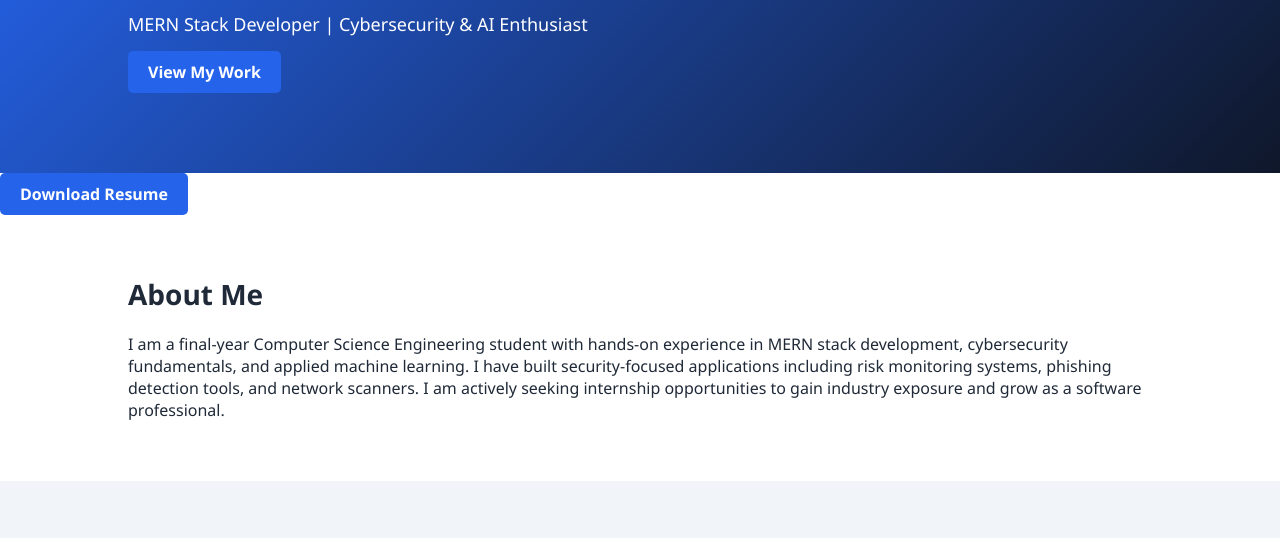
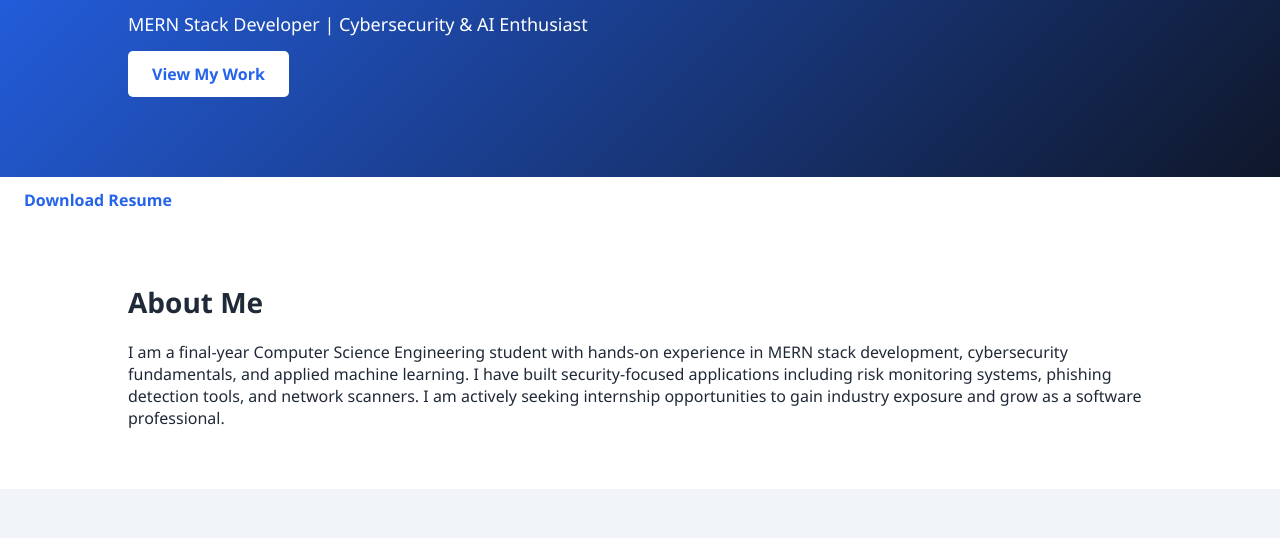
Before and after one commit to SAGA7890/SAGA7890.github.io, a plain HTML site: page index.html in a window 1280 px wide. Shown: the part 213-751 px from the top of the page. Drawn offline with Linux system fonts and the light colour scheme.

Commit message:
Refactor CSS for improved organization and clarity

```diff
--- a/style.css
+++ b/style.css
@@ -62,14 +62,7 @@
     border-radius: 5px;
     font-weight: bold;
 }
-.btn {
-    display: inline-block;
-    padding: 10px 20px;
-    background: #2563eb;
-    color: white;
-    text-decoration: none;
-    border-radius: 5px;
-}
+
 
 
 /* Sections */
```
